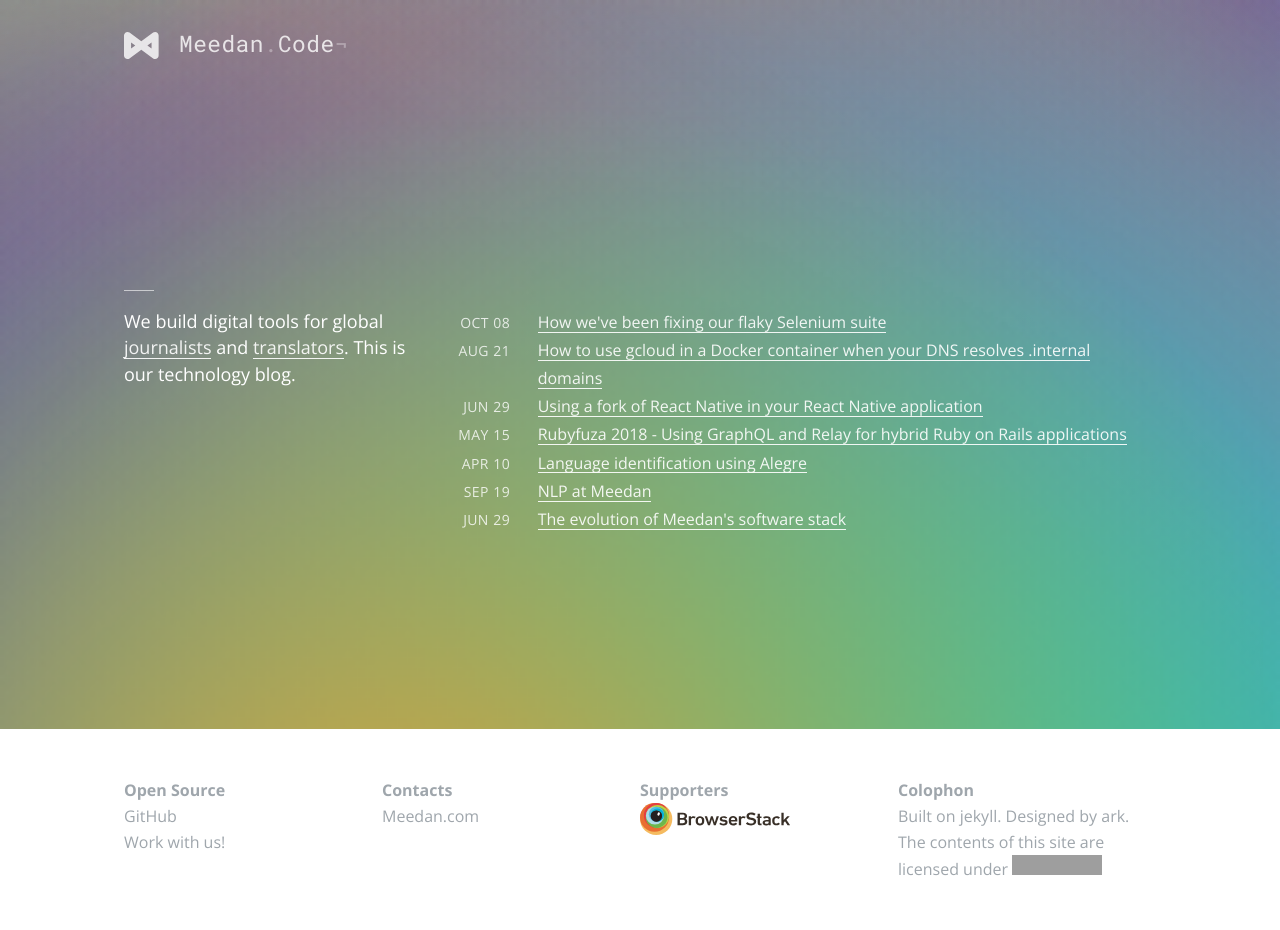
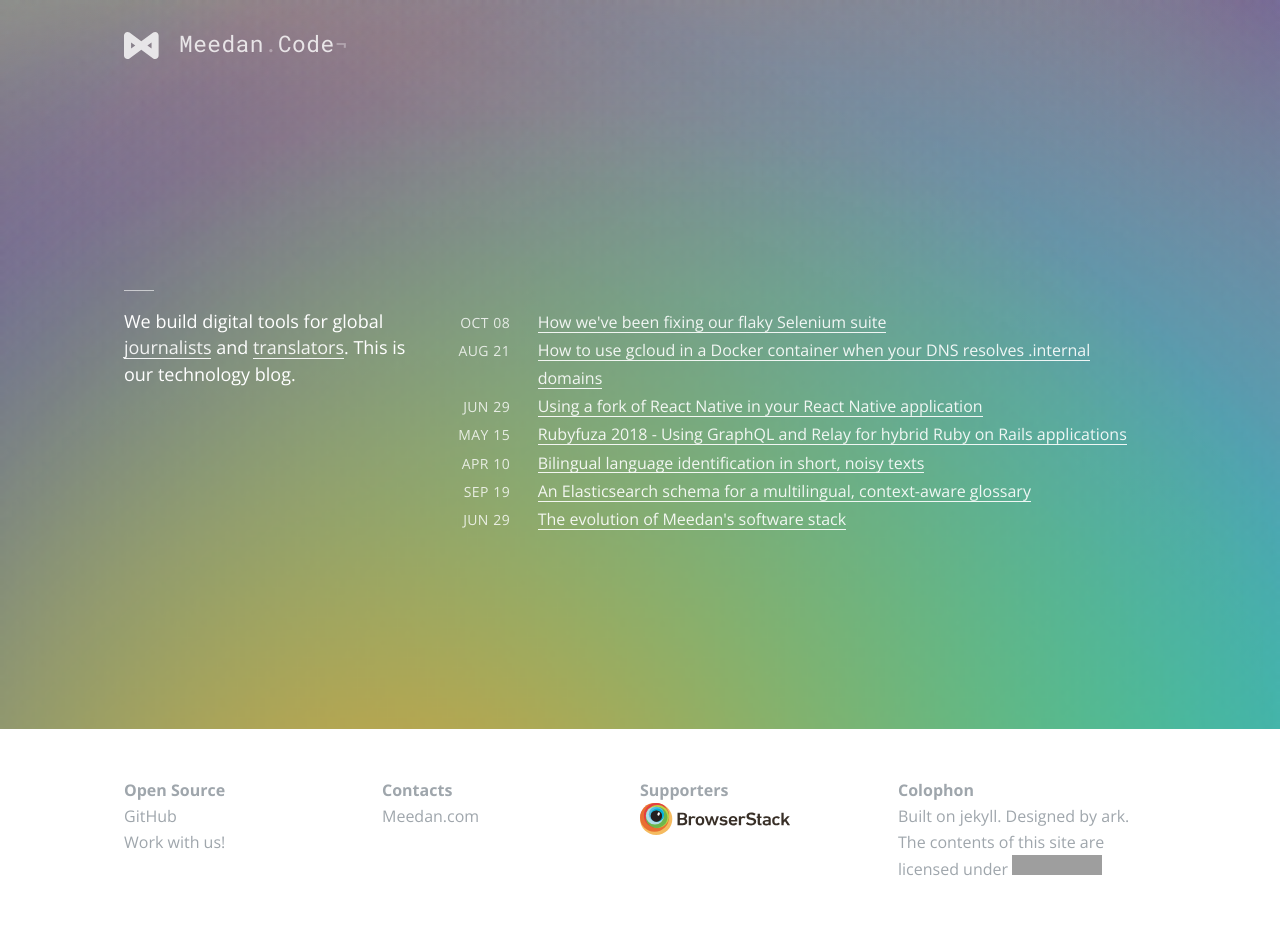
Before and after one commit to meedan/meedan.code, a Jekyll site: the page built from index.html, in a window 1280 px wide. Built offline with Jekyll 4.4.1, drawn with Linux system fonts in a browser that asks for light colours; nearby versions of some CDN libraries; a script that is not in the unit is left out; comment, search, counter and statistics services are not loaded; grey boxes are pictures that could not be loaded.

Commit message:
Better titles for NLP posts

```diff
--- a/_posts/2016-09-19-nlp-meedan.md
+++ b/_posts/2016-09-19-nlp-meedan.md
@@ -1,5 +1,5 @@
 ---
-title: NLP at Meedan
+title: An Elasticsearch schema for a multilingual, context-aware glossary
 layout: post
 author: clarissa
 ---
--- a/_posts/2017-04-10-langid-article.md
+++ b/_posts/2017-04-10-langid-article.md
@@ -1,5 +1,5 @@
 ---
-title: Language identification using Alegre
+title: Bilingual language identification in short, noisy texts
 layout: post
 author: clarissa
 ---
```
